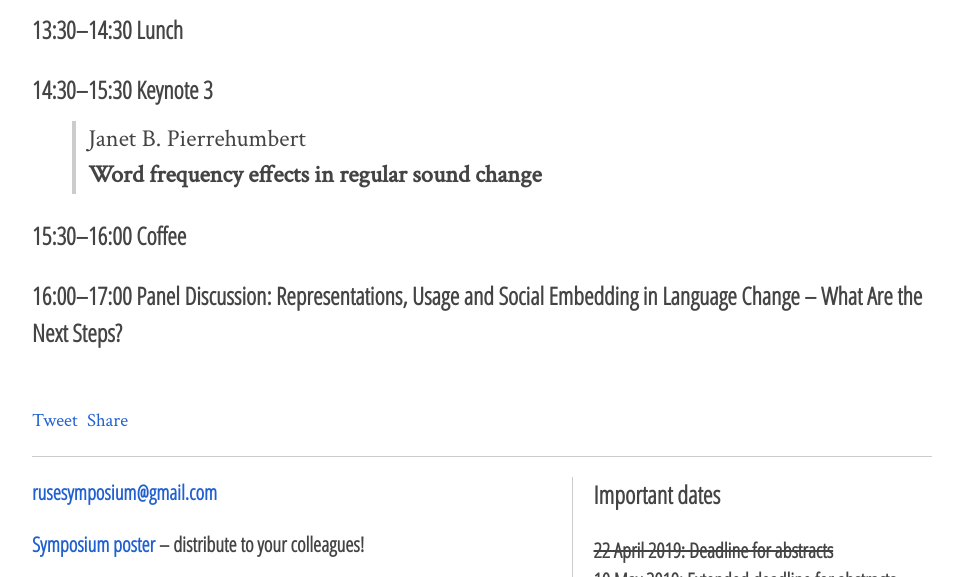
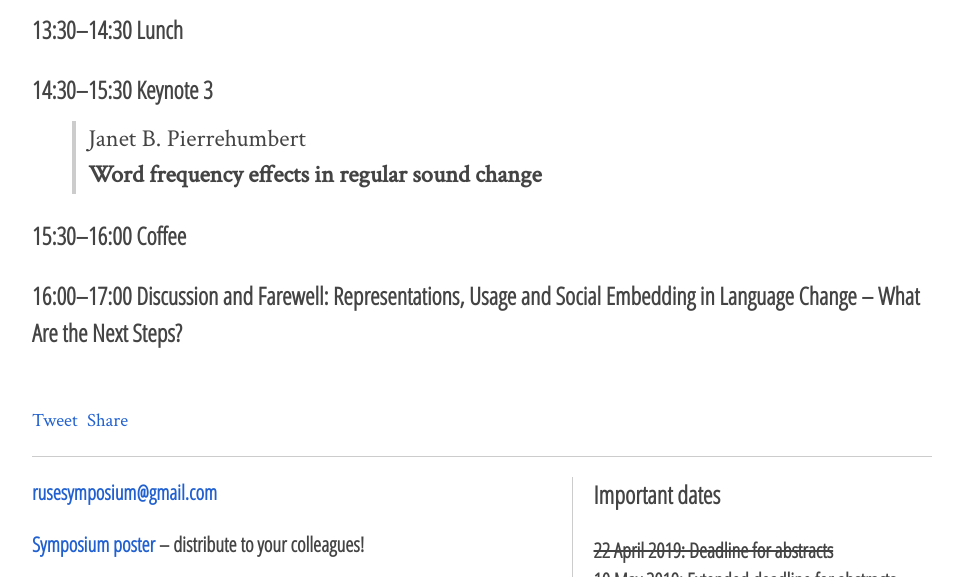
Before and after one commit to rusesymposium/rusesymposium.github.io, a plain HTML site: page programme/index.html in a window 1280 px wide. Shown: the part 2634-3211 px from the top of the page, without its empty margins (158-1121 px from the left). Drawn offline with Linux system fonts and the light colour scheme.

Commit message:
discussion and farewell

```diff
--- a/programme/index.html
+++ b/programme/index.html
@@ -153,7 +153,7 @@ Competition between linguistic variants at the individual and population scale
 
 <h3 id="15-30-16-00-coffee-1">15:30&ndash;16:00 Coffee</h3>
 
-<h3 id="16-00-17-00-panel-discussion-representations-usage-and-social-embedding-in-language-change-what-are-the-next-steps">16:00&ndash;17:00 Panel Discussion: Representations, Usage and Social Embedding in Language Change – What Are the Next Steps?</h3>
+<h3 id="16-00-17-00-discussion-and-farewell-representations-usage-and-social-embedding-in-language-change-what-are-the-next-steps">16:00&ndash;17:00 Discussion and Farewell: Representations, Usage and Social Embedding in Language Change – What Are the Next Steps?</h3>
 
     </article>
 
```
